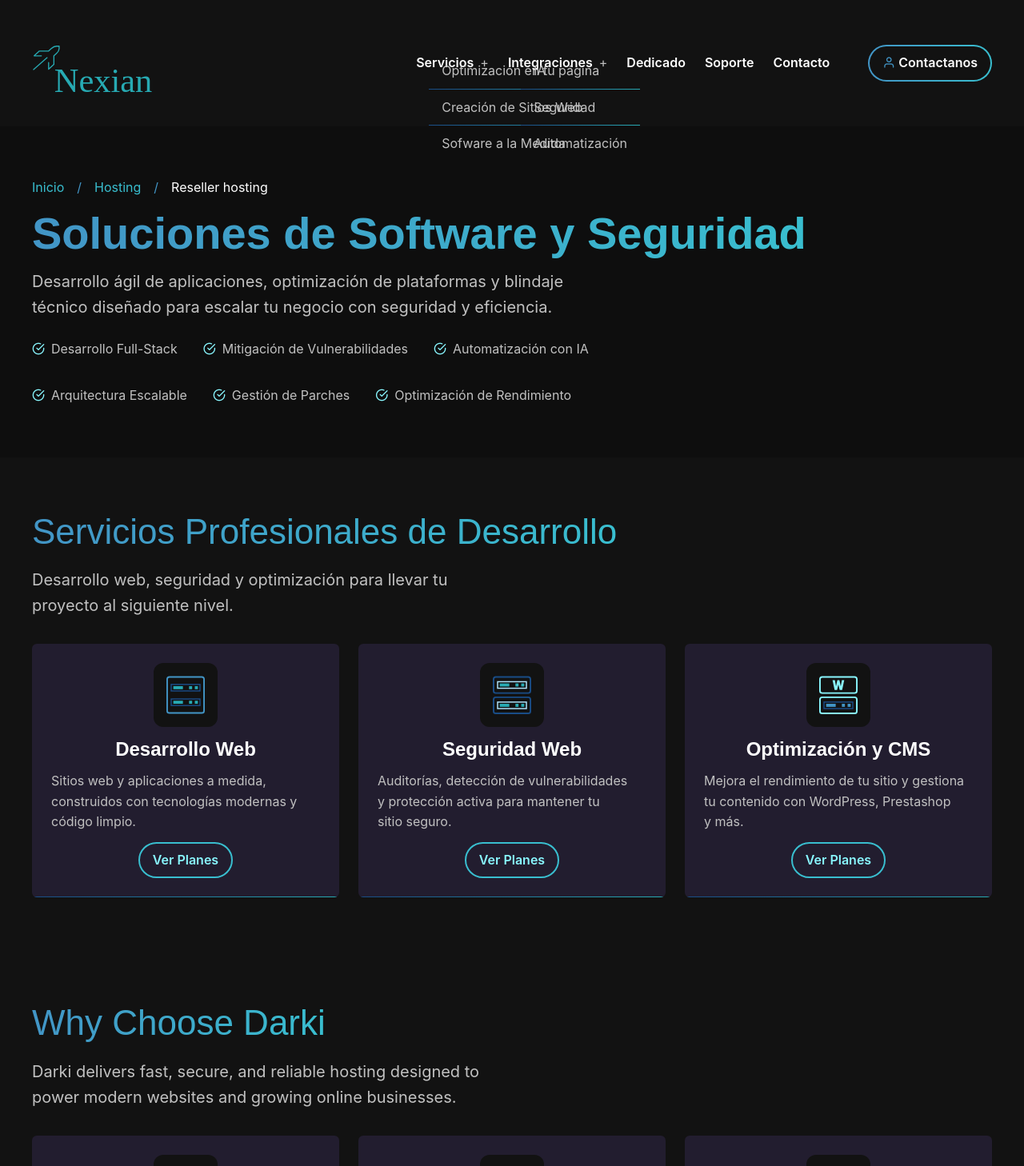
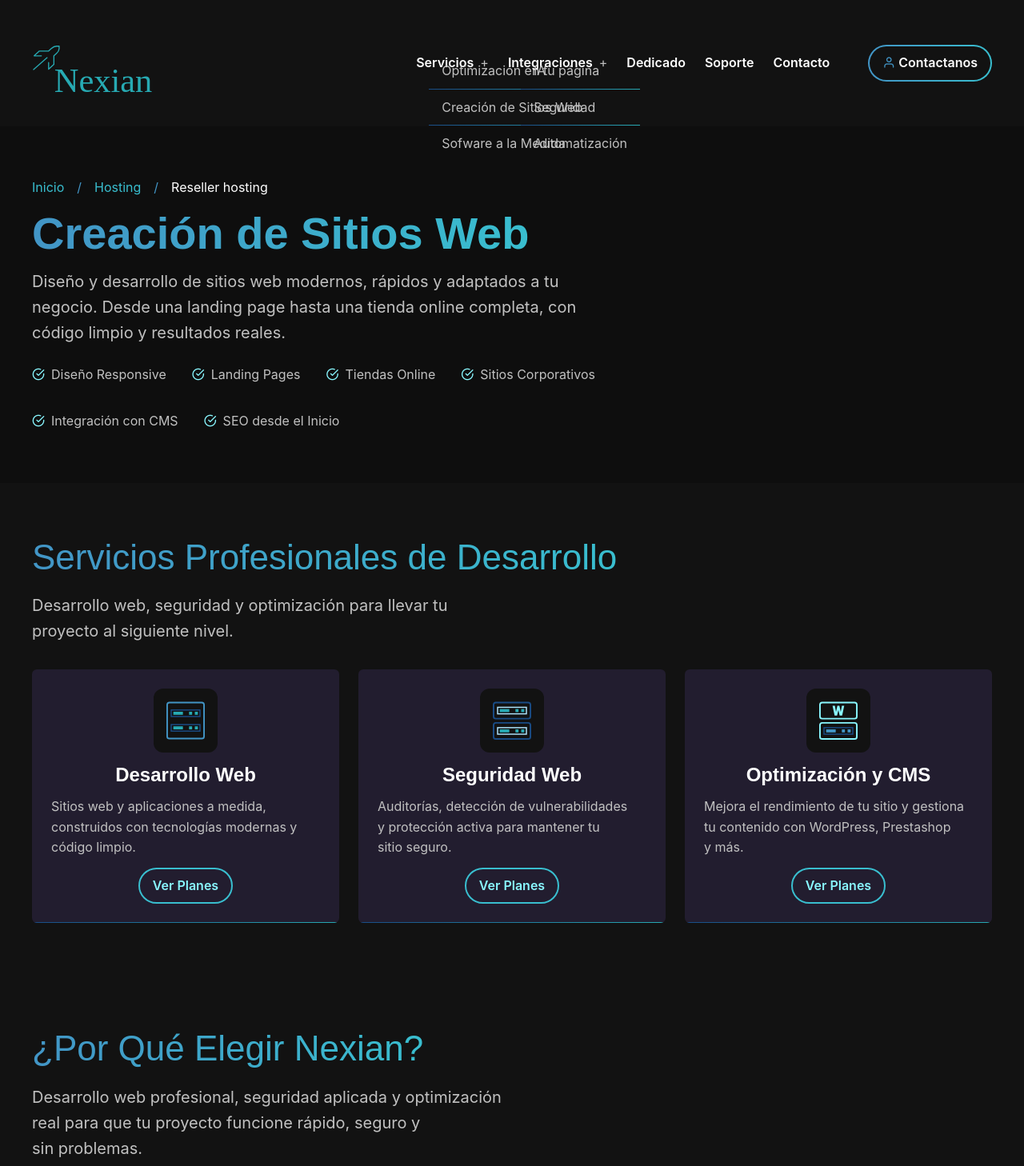
Before and after one commit to CamachoLives/Nexian, a Next.js app in the folder nexian/: page /hosting/reseller-hosting in a window 1280 px wide. Shown: the top 1458 px of the page at 80% size. Built offline with nearby package versions, Linux system fonts and the light colour scheme; a web font is replaced by a local one.

Commit message:
Integracion de servicios

```diff
--- a/nexian/src/app/hosting/reseller-hosting/page.js
+++ b/nexian/src/app/hosting/reseller-hosting/page.js
@@ -4,8 +4,8 @@ import FeaturesHosting from "@/parts/components/FeaturesHosting";
 import ActionCardHosting from "@/parts/components/ActionCardHosting";
 
 export const metadata = {
-  title: "Servicios de Software | Desarrollo a Medida y Ciberseguridad",
-  description: "Soluciones de software personalizadas, inteligencia artificial y ciberseguridad. Optimizamos procesos y blindamos infraestructuras digitales.",
+  title: "Creación de Sitios Web | Desarrollo Profesional | Darki",
+  description: "Diseño y desarrollo de sitios web profesionales, landing pages y tiendas online a medida. Resultados rápidos, modernos y optimizados para tu negocio.",
 };
 
 export default function Hosting() {
@@ -16,17 +16,17 @@ export default function Hosting() {
           <div className="container">
             <div className="page-header-container">
               <Breadcrumb />
-              <h1 className="page-title">Soluciones de Software y Seguridad</h1>
+              <h1 className="page-title">Creación de Sitios Web</h1>
               <p className="width-6 font-size-medium">
-                Desarrollo ágil de aplicaciones, optimización de plataformas y blindaje técnico diseñado para escalar tu negocio con seguridad y eficiencia.
+                Diseño y desarrollo de sitios web modernos, rápidos y adaptados a tu negocio. Desde una landing page hasta una tienda online completa, con código limpio y resultados reales.
               </p>
               <ul className="width-6 flex-container gap-2 list-check">
-                <li>Desarrollo Full-Stack</li>
-                <li>Mitigación de Vulnerabilidades</li>
-                <li>Automatización con IA</li>
-                <li>Arquitectura Escalable</li>
-                <li>Gestión de Parches</li>
-                <li>Optimización de Rendimiento</li>
+                <li>Diseño Responsive</li>
+                <li>Landing Pages</li>
+                <li>Tiendas Online</li>
+                <li>Sitios Corporativos</li>
+                <li>Integración con CMS</li>
+                <li>SEO desde el Inicio</li>
               </ul>
             </div>
           </div>
--- a/nexian/src/parts/components/FeaturesHosting.js
+++ b/nexian/src/parts/components/FeaturesHosting.js
@@ -4,9 +4,9 @@ import Image from "next/image";
 export default function FeaturesHosting() {
   return (
     <section className="section section-features">
-      <h2 className="section-title">Why Choose Darki</h2>
+      <h2 className="section-title">¿Por Qué Elegir Nexian?</h2>
       <div className="section-small">
-        <p className="font-size-medium width-5">Darki delivers fast, secure, and reliable hosting designed to power modern websites and growing online businesses.</p>
+        <p className="font-size-medium width-5">Desarrollo web profesional, seguridad aplicada y optimización real para que tu proyecto funcione rápido, seguro y sin problemas.</p>
       </div>
       <div className="cards cards-feature">
         {FeaturesHostingData.map((item) => <div key={item.id} className="card card-feature">
```
Also changed, not shown: nexian/src/app/hosting/page.js (+9 -9 lines), nexian/src/app/hosting/web-hosting/page.js (+10 -10 lines), nexian/src/app/hosting/wordpress-hosting/page.js (+10 -10 lines).
